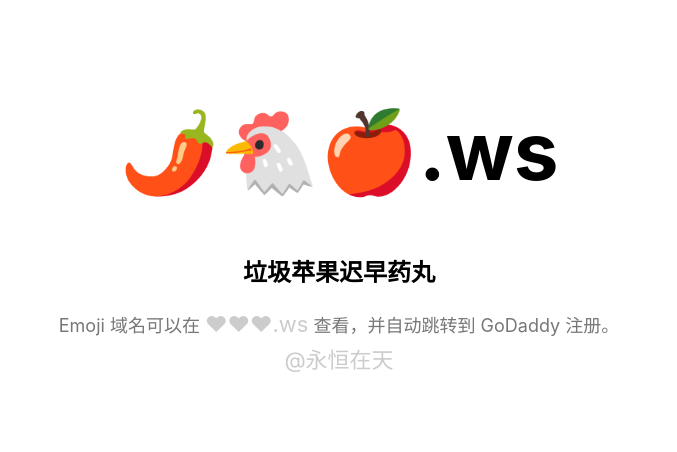
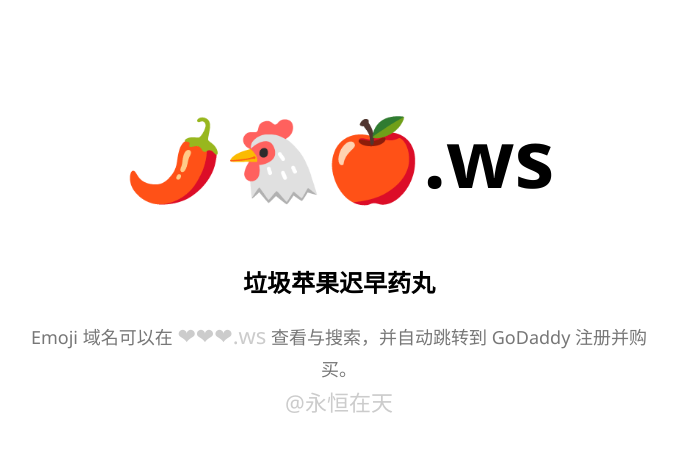
Before and after one commit to fe1he/xn--zh8hqb67a.ws, a plain HTML site: page index.html in a window 1280 px wide. Shown: the whole page, without its empty margins (301-978 px from the left). Drawn offline with Linux system fonts and the light colour scheme.

Commit message:
fix bugs

```diff
--- a/index.html
+++ b/index.html
@@ -9,8 +9,8 @@
 	<style type="text/css">
 		body {
 			padding: 40px 0;
-			/*font-family: "Futura", "Segoe UI", "Segoe UI Emoji Regular", sans-serif;*/
-            font-family: -apple-system, BlinkMacSystemFont, sans-serif;
+			font-family: "Futura", "Segoe UI", "Segoe UI Emoji Regular", sans-serif;
+            /*font-family: -apple-system, BlinkMacSystemFont, sans-serif;*/
 			text-align: center;
 		}
 		h1 {
@@ -46,12 +46,9 @@
 
 <h1>🌶️🐔🍎<span class="ws">.ws</span></h1>
 <h2>垃圾苹果迟早药丸</h2>
-<p>
-	Emoji 域名可以在 <a href="http://❤❤❤.ws">❤❤❤.ws</a> 查看，并自动跳转到 GoDaddy 注册。
-</p>
-<p>
+<p>Emoji 域名可以在 <a href="http://❤❤❤.ws">❤❤❤.ws</a> 查看与搜索，并自动跳转到 GoDaddy 注册并购买。</p>
 
-</p>
+<p>  </p>
 <a href="http://weibo.com/skyforeverme">@永恒在天</a>
 
 </body>
```
